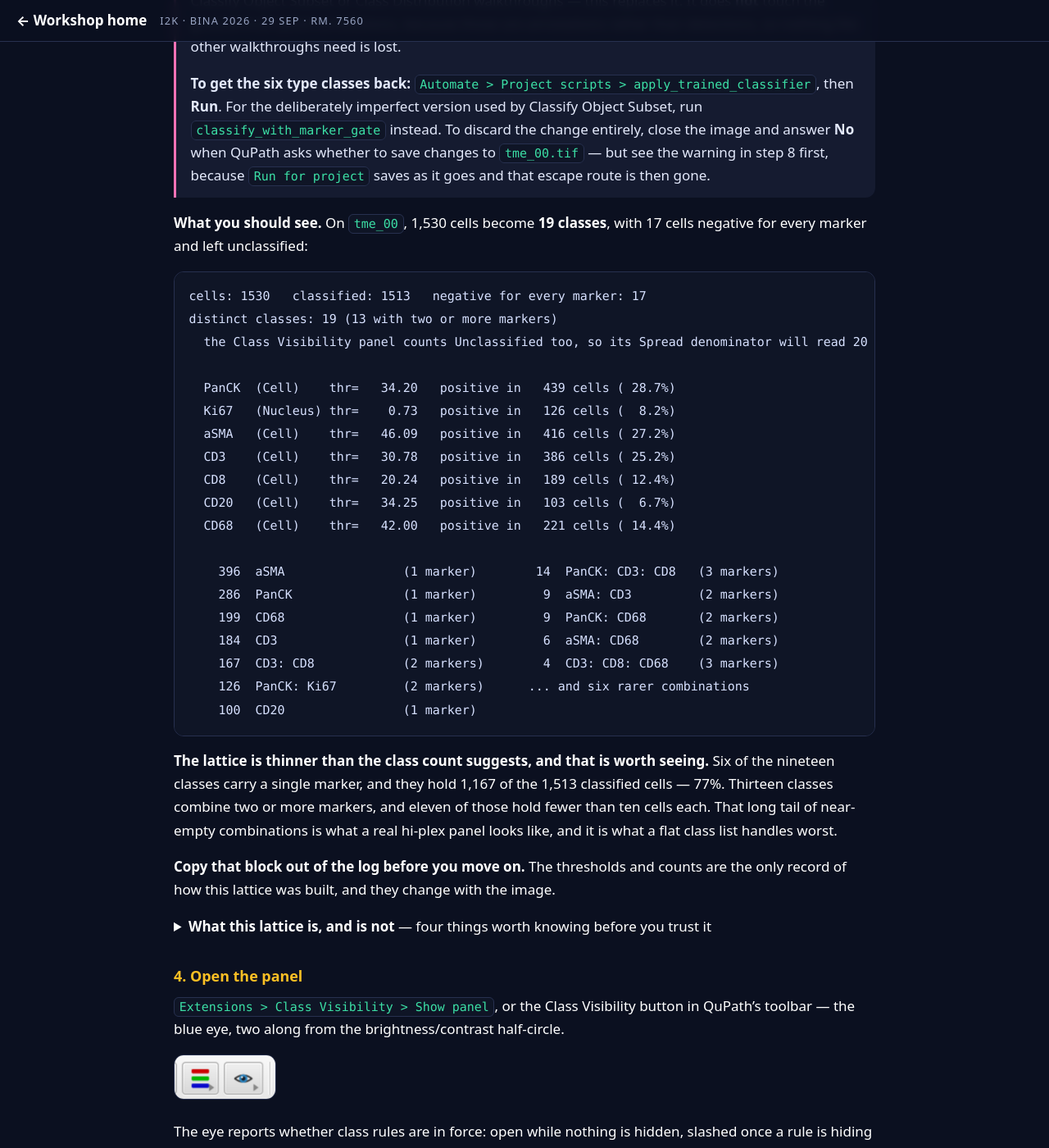
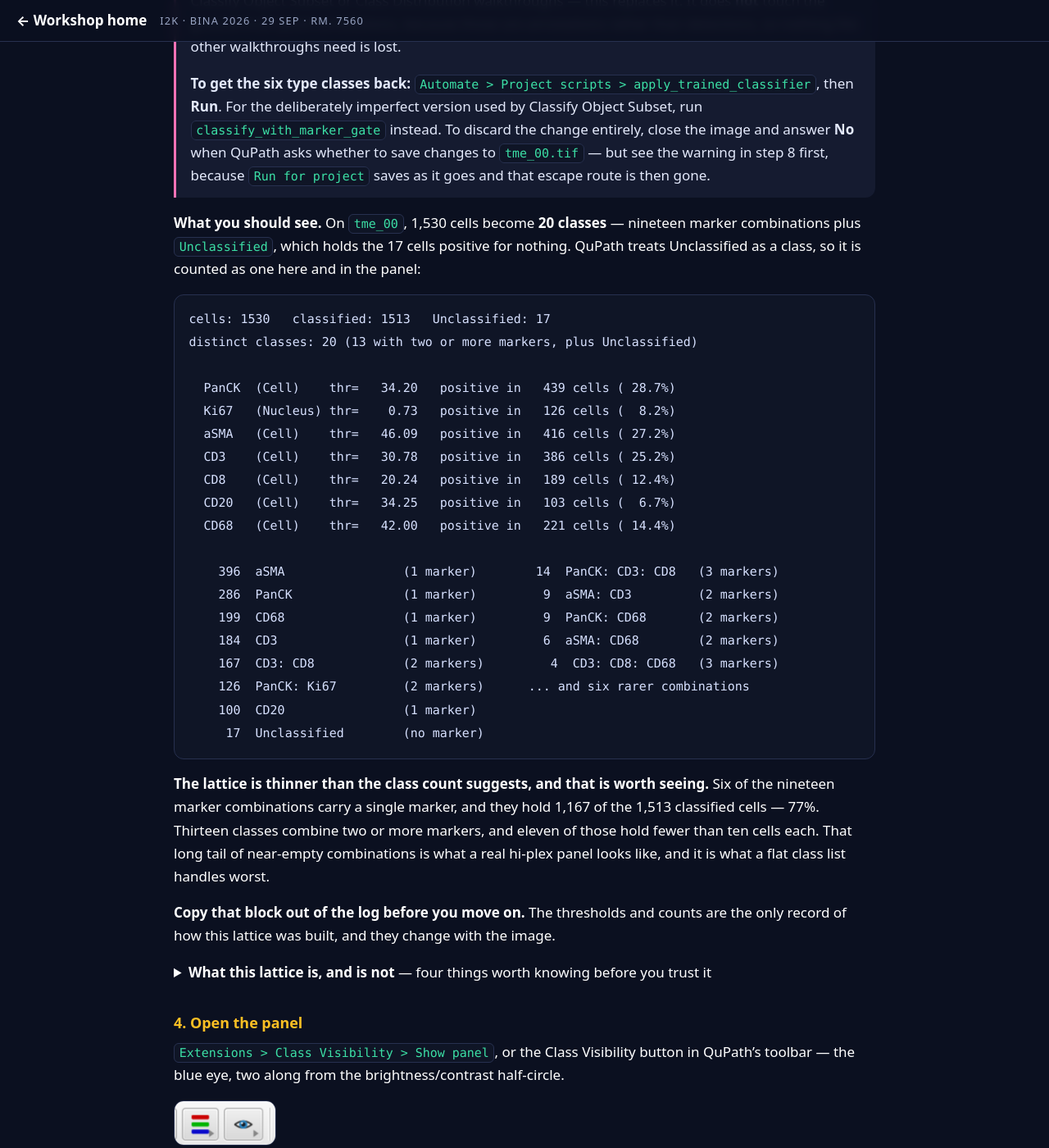
Before and after one commit to MichaelSNelson/BINA-I2K-2026-QuPath-Extensions, a Jekyll site: the page built from docs/14-class-visibility.md, in a window 1280 px wide and 1400 px high, scrolled down 3448 px. Shown: the whole window at 82% size. Built offline with Jekyll 4.4.1, drawn with Linux system fonts in a browser that asks for light colours; some of the changed text lies outside the part shown.

Commit message:
Count Unclassified as a class, and log the summary in one call
Two fixes to composite_marker_classes.groovy.

Unclassified is a class in QuPath -- a real bucket with its own row in the
class list, and the total the Class Visibility panel uses as its Spread
denominator. The script reported 19 where the panel showed 20, and the guide
papered over it by explaining that the two denominators differ. That was
documenting a bug instead of fixing one. The script now counts Unclassified,
lists it in the class table, and reports 20 of 20, so the two agree and there
is nothing to explain away.

The summary was also about twenty separate println calls, which buries
everything else in QuPath's log and multiplies by eight under Run for project.
It is now built into one string and logged once.

Guide 14 follows: the expected-output block, the "what you should see"
sentence, and the Spread table are all on 20, and the paragraph about
mismatched denominators is gone. The one thing still worth saying is that no
component ever reaches 20, because Unclassified can never contain one.

Recompiled against QuPath 0.7.0.

Claude-Session: https://claude.ai/code/session_01KwiACUr5MacuDvqp74c96o

````diff
--- a/docs/14-class-visibility.md
+++ b/docs/14-class-visibility.md
@@ -147,13 +147,13 @@ rather than a whole-cell mean that would dilute it. The other six are read as
 > **No** when QuPath asks whether to save changes to `tme_00.tif` — but see the warning in step 8
 > first, because `Run for project` saves as it goes and that escape route is then gone.
 
-**What you should see.** On `tme_00`, 1,530 cells become **19 classes**, with 17 cells negative
-for every marker and left unclassified:
+**What you should see.** On `tme_00`, 1,530 cells become **20 classes** — nineteen marker
+combinations plus `Unclassified`, which holds the 17 cells positive for nothing. QuPath treats
+Unclassified as a class, so it is counted as one here and in the panel:
 
 ```
-cells: 1530   classified: 1513   negative for every marker: 17
-distinct classes: 19 (13 with two or more markers)
-  the Class Visibility panel counts Unclassified too, so its Spread denominator will read 20
+cells: 1530   classified: 1513   Unclassified: 17
+distinct classes: 20 (13 with two or more markers, plus Unclassified)
 
   PanCK  (Cell)    thr=   34.20   positive in   439 cells ( 28.7%)
   Ki67   (Nucleus) thr=    0.73   positive in   126 cells (  8.2%)
@@ -167,13 +167,14 @@ distinct classes: 19 (13 with two or more markers)
     286  PanCK               (1 marker)         9  aSMA: CD3         (2 markers)
     199  CD68                (1 marker)         9  PanCK: CD68       (2 markers)
     184  CD3                 (1 marker)         6  aSMA: CD68        (2 markers)
-    167  CD3: CD8            (2 markers)        4  CD3: CD8: CD68    (3 markers)
+    167  CD3: CD8            (2 markers)         4  CD3: CD8: CD68   (3 markers)
     126  PanCK: Ki67         (2 markers)      ... and six rarer combinations
     100  CD20                (1 marker)
+     17  Unclassified        (no marker)
 ```
 
 **The lattice is thinner than the class count suggests, and that is worth seeing.** Six of the
-nineteen classes carry a single marker, and they hold 1,167 of the 1,513 classified cells — 77%.
+nineteen marker combinations carry a single marker, and they hold 1,167 of the 1,513 classified cells — 77%.
 Thirteen classes combine two or more markers, and eleven of those hold fewer than ten cells each.
 That long tail of near-empty combinations is what a real hi-plex panel looks like, and it is what
 a flat class list handles worst.
@@ -320,20 +321,20 @@ above it), then tick `Spread`.
 > That menu's first entry is blank and does nothing. It is the check-box column, which has no
 > name to show and is not allowed to hide. Ignore it.
 
-Compare what the panel shows against the spread table the script printed:
+Compare what the panel shows against the spread table the script printed — they should match:
 
-| Component | Panel | Script |
-|---|---|---|
-| CD3 | `9/20` | in 9 of 19 classes |
-| PanCK | `7/20` | in 7 of 19 classes |
-| aSMA | `6/20` | in 6 of 19 classes |
-| CD8 | `5/20` | in 5 of 19 classes |
-| CD68 | `5/20` | in 5 of 19 classes |
-| CD20 | `3/20` | in 3 of 19 classes |
-| Ki67 | `1/20` | in 1 of 19 classes |
+| Component | Spread |
+|---|---|
+| CD3 | `9/20` |
+| PanCK | `7/20` |
+| aSMA | `6/20` |
+| CD8 | `5/20` |
+| CD68 | `5/20` |
+| CD20 | `3/20` |
+| Ki67 | `1/20` |
 
-The two denominators differ by one: the panel counts `Unclassified` among the image's classes
-and the script does not.
+These are the numbers the script printed, so the two agree exactly. No component ever reaches
+20: `Unclassified` is one of the twenty and can never contain a component.
 
 **`CD3` is the widest-spreading component here, and `Ki67` the narrowest.** Ki67 is the only
 marker read in the nucleus, so a neighboring cell's cytoplasm cannot leak into it, and it lands in
````
Also changed, not shown: 1 other file.
